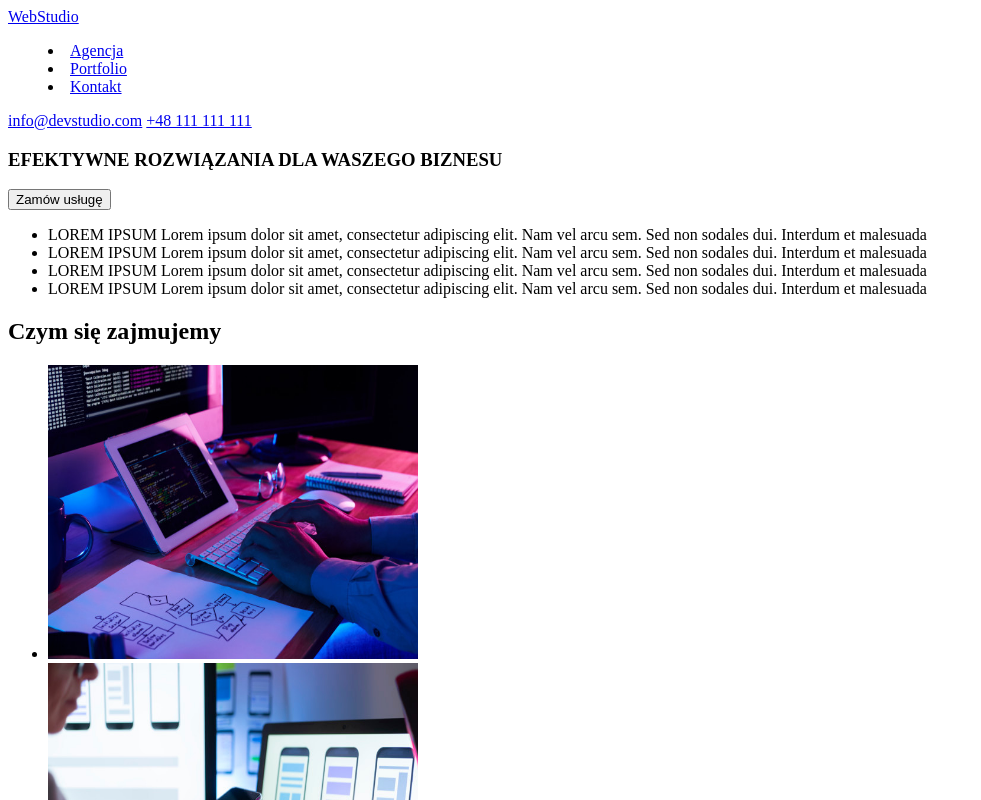
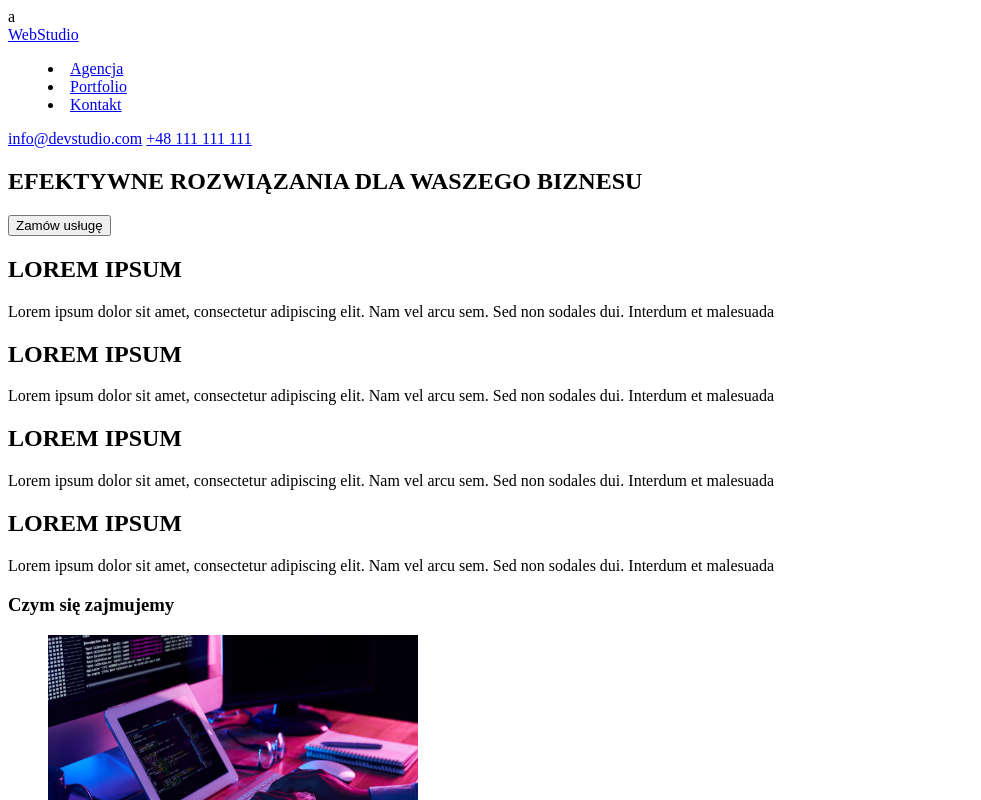
Before and after one commit to Apriluk91/goit-markup-hw-01, a plain HTML site: page index.html in a window 1280 px wide. Shown: the top 800 px of the page, without its empty margins (0-981 px from the left). Drawn offline with Linux system fonts and the light colour scheme.

Commit message:
Poprawki od Mentora

```diff
--- a/index.html
+++ b/index.html
@@ -1,4 +1,4 @@
-<!DOCTYPE html>
+a<!DOCTYPE html>
 <html lang="pl">
   <head>
     <meta charset="UTF-8" />
@@ -20,33 +20,34 @@
     </header>
     <main>
       <section>
-        <article>
-          <h1>EFEKTYWNE ROZWIĄZANIA DLA WASZEGO BIZNESU</h1>
-          <button type="button">Zamów usługę</button>
-        </article>
+        <h1>EFEKTYWNE ROZWIĄZANIA DLA WASZEGO BIZNESU</h1>
+        <button type="button">Zamów usługę</button>
       </section>
       <section>
-        <ul>
-          <li>
-            LOREM IPSUM Lorem ipsum dolor sit amet, consectetur adipiscing elit.
-            Nam vel arcu sem. Sed non sodales dui. Interdum et malesuada
-          </li>
-          <li>
-            LOREM IPSUM Lorem ipsum dolor sit amet, consectetur adipiscing elit.
-            Nam vel arcu sem. Sed non sodales dui. Interdum et malesuada
-          </li>
-          <li>
-            LOREM IPSUM Lorem ipsum dolor sit amet, consectetur adipiscing elit.
-            Nam vel arcu sem. Sed non sodales dui. Interdum et malesuada
-          </li>
-          <li>
-            LOREM IPSUM Lorem ipsum dolor sit amet, consectetur adipiscing elit.
-            Nam vel arcu sem. Sed non sodales dui. Interdum et malesuada
-          </li>
-        </ul>
+        <!--Skoro ten element występuje 4x w niezmienionej wersji, można zrobić jako listę z elementami <h2> i <p>?-->
+        <h2>LOREM IPSUM</h2>
+        <p>
+          Lorem ipsum dolor sit amet, consectetur adipiscing elit. Nam vel arcu
+          sem. Sed non sodales dui. Interdum et malesuada
+        </p>
+        <h2>LOREM IPSUM</h2>
+        <p>
+          Lorem ipsum dolor sit amet, consectetur adipiscing elit. Nam vel arcu
+          sem. Sed non sodales dui. Interdum et malesuada
+        </p>
+        <h2>LOREM IPSUM</h2>
+        <p>
+          Lorem ipsum dolor sit amet, consectetur adipiscing elit. Nam vel arcu
+          sem. Sed non sodales dui. Interdum et malesuada
+        </p>
+        <h2>LOREM IPSUM</h2>
+        <p>
+          Lorem ipsum dolor sit amet, consectetur adipiscing elit. Nam vel arcu
+          sem. Sed non sodales dui. Interdum et malesuada
+        </p>
       </section>
       <section>
-        <h2>Czym się zajmujemy</h2>
+        <h3>Czym się zajmujemy</h3>
         <ul>
           <li>
             <img
@@ -75,7 +76,7 @@
         </ul>
       </section>
       <section>
-        <h2>Nasz zespół</h2>
+        <h3>Nasz zespół</h3>
         <ul>
           <li>
             <img
@@ -83,7 +84,9 @@
               alt="Facet w brązowej koszuli"
               width="270"
               height="260"
-            />John Doe Product Designer
+            />
+            <p>John Doe</p>
+            <p>Product Designer</p>
           </li>
           <li>
             <img
@@ -91,7 +94,9 @@
               alt="Blondynka"
               width="270"
               height="260"
-            />John Doe Frontend Developer
+            />
+            <p>John Doe</p>
+            <p>Frontend Developer</p>
           </li>
           <li>
             <img
@@ -99,7 +104,9 @@
               alt="Facet w niebieskiej koszuli"
               width="270"
               height="260"
-            />John Doe Marketing
+            />
+            <p>John Doe</p>
+            <p>Marketing</p>
           </li>
           <li>
             <img
@@ -107,15 +114,19 @@
               alt="Facet w czarnej koszulce"
               width="270"
               height="260"
-            />John Doe UI Designer
+            />
+            <p>John Doe</p>
+            <p>UI Designer</p>
           </li>
         </ul>
       </section>
     </main>
     <footer>
-      WebStudio
+      <p>WebStudio</p>
       <address>m. Warszawa, Aleje Jerozolimskie 21</address>
-      info@example.com +48 111 111 111
+      <!--Wstawiłem informacje kontaktowe jako linki, jeśli mają być paragrafy to poprawię -->
+      <a href="mailto:info@example.com">>info@example.com</a>
+      <a href="tel:+48111111111">+48 111 111 111</a>
     </footer>
   </body>
 </html>
```
